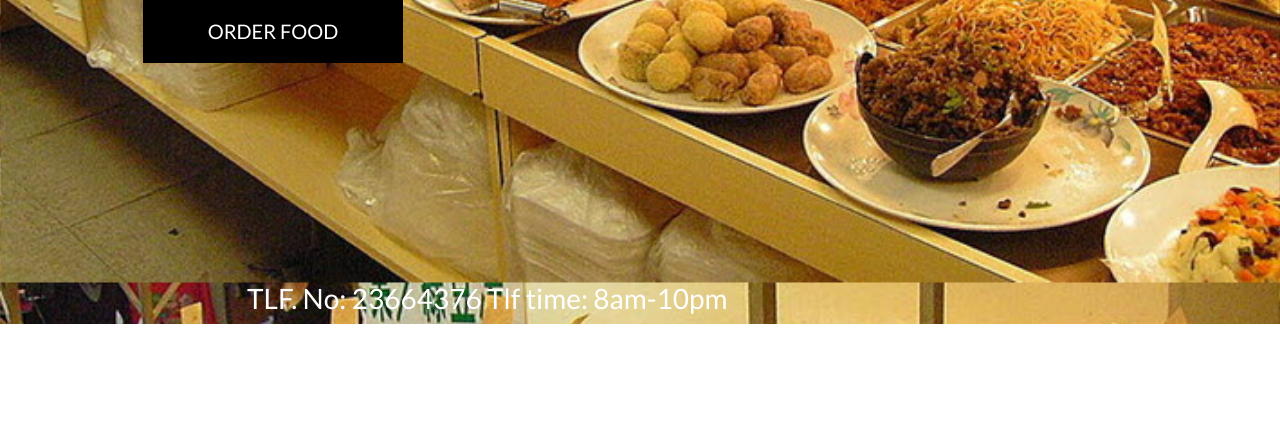
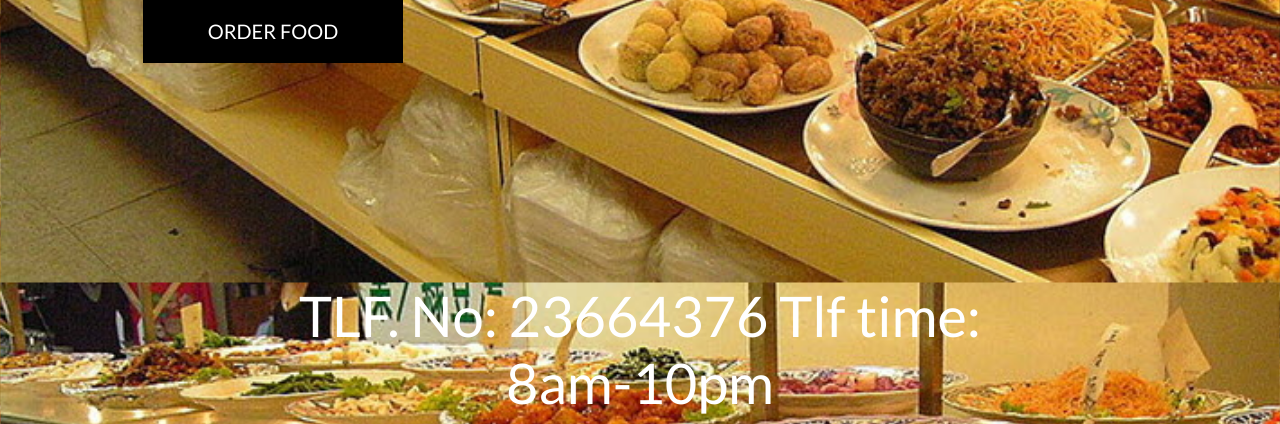
Before and after one commit to asifdanishyar/OnlineShoppingApp, a Django app: page / in a window 1280 px wide. Shown: the part 518-942 px from the top of the page. Before the commit the page ends 842 px from the top, so only its background shows below. Run offline with Django 3.2, Linux system fonts and the light colour scheme; some libraries are stand-ins or nearby versions.

Commit message:
upgraded foolter v.7

```diff
--- a/home/templates/home/index.html
+++ b/home/templates/home/index.html
@@ -26,6 +26,6 @@
         </div>
     </div>
     <div class="row">
-        <h3 class="footer text-white">TLF. No: 23664376                Tlf time: 8am-10pm</h3>
+        <h3 class="display-4 footer text-white">TLF. No: 23664376                Tlf time: 8am-10pm</h3>
     </div>
 {% endblock %}
```
